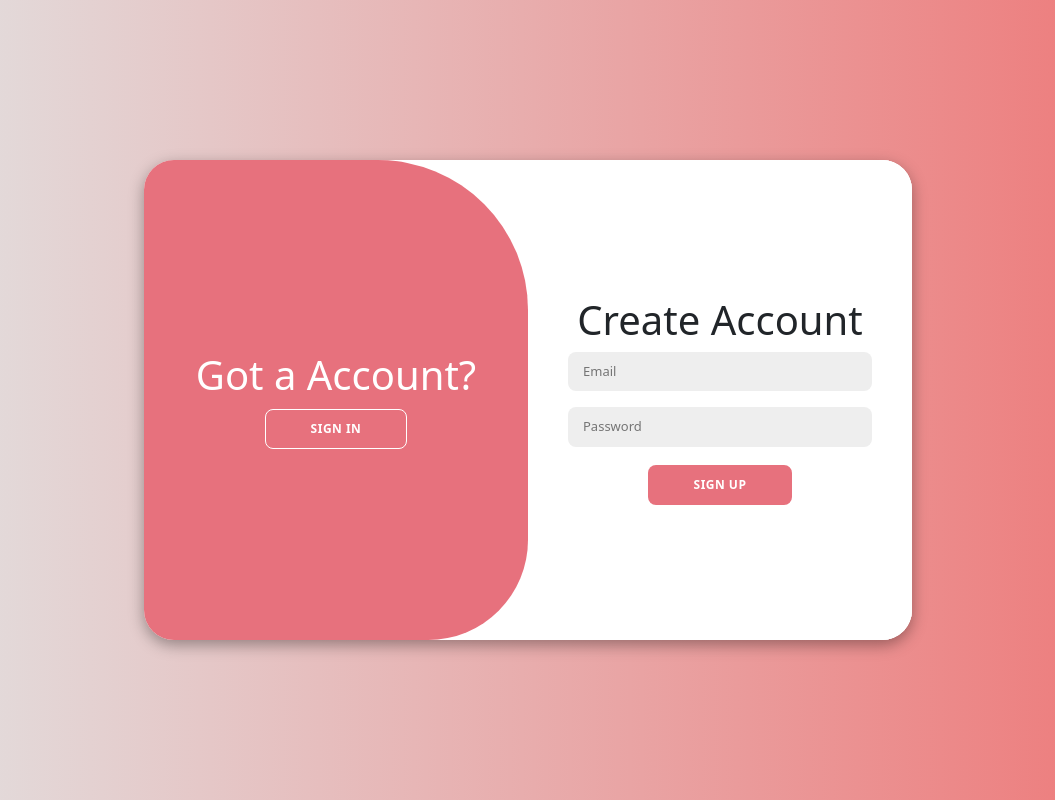
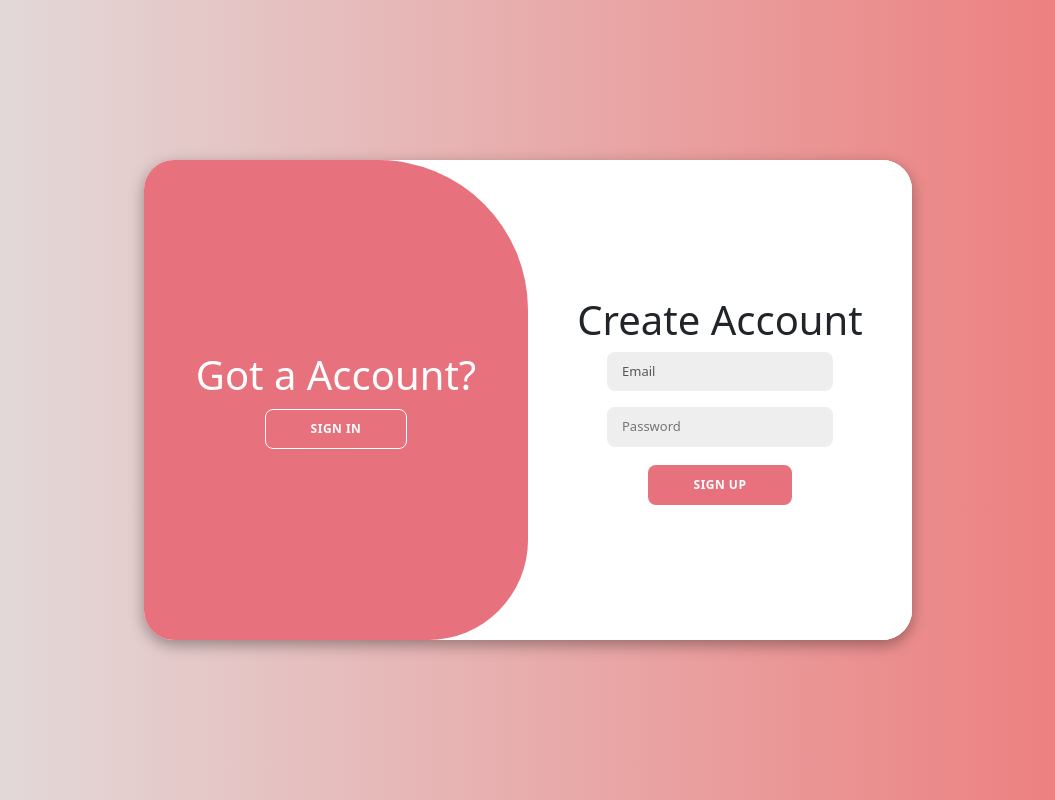
Before and after one commit to EthanB87/Rate-Your-Roomie, an Angular app: page /login in a window 1280 px wide. Shown: the whole page, without its empty margins (112-1167 px from the left). Built offline with nearby package versions, Linux system fonts and the light colour scheme.

Commit message:
Added validation to login page

```diff
--- a/src/app/pages/all-users/all-users.component.ts
+++ b/src/app/pages/all-users/all-users.component.ts
@@ -43,7 +43,6 @@ export class AllUsersComponent {
       console.log(this.roommates)
     }).catch((e) => {
       console.log(e);
-      this.roommates = [];
     })
   }
   calculateAge(dob: Date): number {
@@ -76,6 +75,7 @@ export class AllUsersComponent {
   calculateDisplayBooleans(roommate: Roommate): { petFriendly: string, smoking: string } {
     let petFriendlyCount = 0;
     let smokingCount = 0;
+    let totalReviews = 0;
 
     // Iterate over the reviews of the roommate
     roommate.reviews.forEach((review: Review) => {
@@ -87,6 +87,11 @@ export class AllUsersComponent {
       }
     });
 
+    totalReviews = roommate.reviews.length;
+
+    if(totalReviews === 0){
+      return {petFriendly: "", smoking: ""};
+    }
     // Determine which boolean values are more common
     const petFriendly = petFriendlyCount > roommate.reviews.length / 2 ? "Pet Friendly" : "Not Pet Friendly";
 
--- a/src/app/pages/login/login.component.html
+++ b/src/app/pages/login/login.component.html
@@ -1,19 +1,59 @@
 <div class="parent">
-<div class="container" [ngClass]="isSignUpVisible ? 'active' :'' " id="container">
-  <div class="form-container sign-up" >
-    <form>
+  <div class="container" [ngClass]="isSignUpVisible ? 'active' : ''" id="container">
+    <div class="form-container sign-up">
+      <form [formGroup]="accountForm">
         <h1>Create Account</h1>
-      <input type="email" name="email" [(ngModel)]="signUp.email" placeholder="Email">
-      <input type="password" name="password"  [(ngModel)]="signUp.password" placeholder="Password">
-      <button (click)="onRegister()">Sign Up</button>
+        <div>
+          <input type="text" class="form-control" formControlName="email" placeholder="Email">
+          @if (refEmail.invalid && (refEmail.touched || refEmail.dirty)){
+            @if (refEmail.errors?.['required']) {
+              <small class="text-danger">Email is required</small><br>
+            }
+            @if (refEmail.errors?.['email']) {
+              <small class="text-danger">Must be a valid email</small><br>
+            }
+          }
+        </div>
+        <div>
+          <input type="password" formControlName="password" placeholder="Password">
+          @if (refPassword.invalid && (refPassword.touched || refPassword.dirty)){
+            @if (refPassword.errors?.['required']) {
+              <small class="text-danger">Password is required</small><br>
+            }
+            @if (refPassword.errors?.['email']) {
+              <small class="text-danger">Must be between 8 and 16 characters long</small><br>
+            }
+          }
+        </div>
+        <button type="button" (click)="onRegister()">Sign Up</button>
       </form>
     </div>
-  <div class="form-container sign-in" >
-    <form>
+    <div class="form-container sign-in">
+      <form [formGroup]="accountForm">
         <h1>Welcome Back!</h1>
-      <input type="email" name="email" [(ngModel)]="login.email" placeholder="Email">
-      <input type="password" name="password"   [(ngModel)]="login.password" placeholder="Password">
-      <button (click)="onLogin()">Sign In</button>
+        <div>
+          <input type="text" class="form-control" formControlName="email" placeholder="Email">
+          @if (refEmail.invalid && (refEmail.touched || refEmail.dirty)){
+            @if (refEmail.errors?.['required']) {
+              <small class="text-danger">Email is required</small><br>
+            }
+            @if (refEmail.errors?.['email']) {
+              <small class="text-danger">Must be a valid email</small><br>
+            }
+          }
+        </div>
+        <div>
+          <input type="password" formControlName="password" placeholder="Password">
+          @if (refPassword.invalid && (refPassword.touched || refPassword.dirty)){
+            @if (refPassword.errors?.['required']) {
+              <small class="text-danger">Password is required</small><br>
+            }
+            @if (refPassword.errors?.['email']) {
+              <small class="text-danger">Must be between 8 and 16 characters long</small><br>
+            }
+          }
+        </div>
+        <button type="button" (click)="onLogin()">Sign In</button>
       </form>
     </div>
     <div class="toggle-container">
--- a/src/app/pages/login/login.component.ts
+++ b/src/app/pages/login/login.component.ts
@@ -1,62 +1,80 @@
 import {Component, inject, OnInit} from '@angular/core';
-import {SignUp} from "../../../models/SignUp.Model";
-import {Login} from "../../../models/Login.Model";
+import {Account} from "../../../models/Account.Model";
 import {Router} from "@angular/router";
-import {FormsModule} from "@angular/forms";
+import {FormBuilder, FormsModule, ReactiveFormsModule, Validators} from "@angular/forms";
 import { CommonModule } from "@angular/common";
 import {DatabaseService} from "../../../services/database.service";
+import {AccountDalService} from "../../../services/account-dal.service";
 
 @Component({
   selector: 'app-login',
   standalone: true,
   imports: [
     FormsModule,
-    CommonModule
+    CommonModule,
+    ReactiveFormsModule
   ],
   templateUrl: './login.component.html',
   styleUrl: './login.component.css'
 })
-export class LoginComponent implements OnInit{
+export class LoginComponent implements OnInit {
+  fb = inject(FormBuilder);
+  db = inject(DatabaseService);
+  dal = inject(AccountDalService);
+  router = inject(Router);
+  isSignUpVisible: boolean = true;
 
-  db = inject(DatabaseService);
-  router = inject(Router);
+  accountForm = this.fb.group({
+    email: ["", [Validators.required, Validators.email]],
+    password: ["", [Validators.required, Validators.minLength(8), Validators.maxLength(16)]]
+  });
+
+  refEmail = this.accountForm.controls["email"];
+  refPassword = this.accountForm.controls["password"];
+
 
   ngOnInit(): void {
     this.db.initDatabase();
   }
 
-  isSignUpVisible: boolean  = true;
+  onRegister() {
+    if (this.accountForm.valid) {
+      const email = this.accountForm.get('email')?.value;
+      const password = this.accountForm.get('password')?.value;
+      const account = new Account(email, password);
 
-  signUp: SignUp  = new SignUp();
-  login: Login  = new Login();
-
-  onRegister() {
-    const localUser = localStorage.getItem("accounts");
-    if(localUser != null) {
-      const users =  JSON.parse(localUser);
-      users.push(this.signUp);
-      localStorage.setItem("accounts", JSON.stringify(users))
-    } else {
-      const users = [];
-      users.push(this.signUp);
-      localStorage.setItem("accounts", JSON.stringify(users))
+      this.dal.insert(account)
+        .then(() => {
+          console.log('Account added successfully');
+          this.router.navigateByUrl('/new');
+        })
+        .catch(e => {
+          console.error('Error adding account:', e);
+        });
+    } else{
+      alert("Please Enter a Valid Email or Password");
     }
-    this.router.navigateByUrl("/new");
   }
 
   onLogin() {
-    const localUsers =  localStorage.getItem("accounts");
-    if(localUsers != null) {
-      const users =  JSON.parse(localUsers);
+    if (this.accountForm.valid) {
+      const email = this.accountForm.get('email')?.value;
+      const password = this.accountForm.get('password')?.value;
 
-      const isUserPresent =  users.find( (user:SignUp)=> user.email == this.login.email && user.password == this.login.password);
-      if(isUserPresent != undefined) {
-        localStorage.setItem("loggedUser", JSON.stringify(isUserPresent));
-        this.router.navigateByUrl("/home");
-      } else {
-        alert("No account Found :(")
-      }
+      this.dal.select(email, password)
+        .then(account => {
+          if (account) {
+            this.router.navigateByUrl('/home');
+          }
+        })
+        .catch(e => {
+          console.log('Error Getting Account', e);
+          console.log("error with promise");
+          alert('Invalid Email or Password');
+        });
+    } else {
+      console.log("error with form");
+      alert('Invalid Email or Password');
     }
   }
-
 }
--- /dev/null
+++ b/src/models/Account.Model.ts
@@ -0,0 +1,9 @@
+export class Account {
+  email: string | null | undefined;
+  password: string | null | undefined;
+
+  constructor(email: string | null | undefined, password: string | null | undefined) {
+    this.email = email;
+    this.password= password;
+  }
+}
--- a/src/models/Login.Model.ts
+++ /dev/null
@@ -1,9 +0,0 @@
-export class Login  {
-  email: string;
-  password: string;
-
-  constructor() {
-    this.email = "";
-    this.password= ""
-  }
-}
--- a/src/models/SignUp.Model.ts
+++ /dev/null
@@ -1,9 +0,0 @@
-export class SignUp  {
-  email: string;
-  password: string;
-
-  constructor() {
-    this.email = "";
-    this.password= ""
-  }
-}
--- /dev/null
+++ b/src/services/account-dal.service.ts
@@ -0,0 +1,72 @@
+import {inject, Injectable} from '@angular/core';
+import {Account} from "../models/Account.Model";
+import {DatabaseService} from "./database.service";
+
+@Injectable({
+  providedIn: 'root'
+})
+export class AccountDalService {
+
+  database = inject(DatabaseService)
+
+  constructor() {
+
+  }
+
+  insert(account: Account): Promise<any> {
+    return new Promise((resolve, reject) => {
+      const transaction = this.database.db.transaction(["accounts"], "readwrite");
+
+      transaction.oncomplete = (event: any) => {
+        console.log("Success: insert transaction successful");
+      };
+      transaction.onerror = (event: any) => {
+        console.log("Error: error in insert transaction: " + event);
+      };
+
+      const accountStore = transaction.objectStore("accounts");
+      const req = accountStore.add(account);
+
+      req.onsuccess = (event: any) => {
+        console.log(`Success: review added successfully ${event.target.result}`);
+        resolve(event.target.result);
+      };
+
+      req.onerror = (event: any) => {
+        console.log("Error: error in add: " + event);
+        reject(event);
+      };
+    });
+  }
+
+  select(email: string | null | undefined, password: string | null | undefined): Promise<any> {
+    return new Promise((resolve, reject) => {
+      const transaction = this.database.db.transaction(["accounts"]);
+
+      transaction.oncomplete = (event: any) => {
+        console.log("Success: select transaction successful");
+      };
+      transaction.onerror = (event: any) => {
+        console.log("Error: error in select transaction: " + event);
+      };
+
+      const accountStore = transaction.objectStore("accounts");
+      const index = accountStore.index("email");
+
+      const req = index.get(email);
+      console.log(email);
+      req.onsuccess = (event: any) => {
+        const account = event.target.result;
+        if (account && account.password === password) {
+          resolve(account);
+        } else {
+          resolve(null);
+        }
+      };
+      req.onerror = (event: any) => {
+        console.log("Error: error in select: " + event);
+        reject(event);
+      };
+    });
+  }
+}
--- a/src/services/database.service.ts
+++ b/src/services/database.service.ts
@@ -39,8 +39,14 @@ export class DatabaseService {
         this.db = event.target.result;
         const roommatesStore = this.db.createObjectStore("roommates", {
           keyPath: "id",
-          autoIncrement: true,
+          autoIncrement: true
         });
+        const accountsStore = this.db.createObjectStore("accounts", {
+          keyPath: "id",
+          autoIncrement: true
+        });
+
+        accountsStore.createIndex("email", "email", {unique: true});
 
         const dummyData = [
           {
```
Also changed, not shown: src/app/pages/all-users/all-users.component.html (+8 -6 lines), src/app/pages/new-user/new-user.component.ts (+5 -5 lines), src/services/roommate-dal.service.ts (+6 -44 lines). Lines whose indentation alone changed are shown as unchanged.
